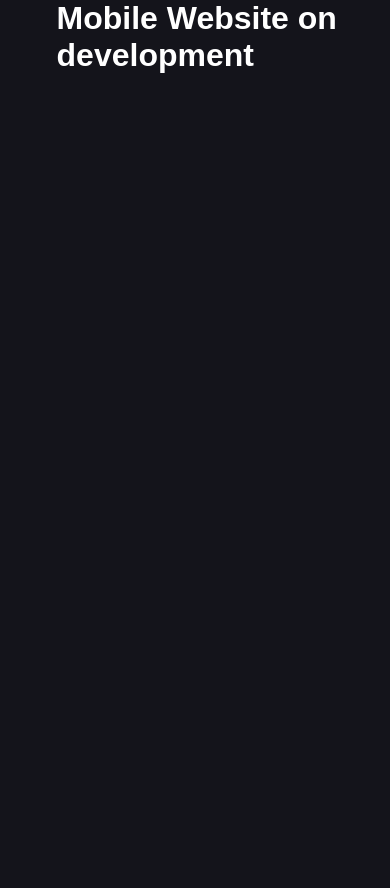
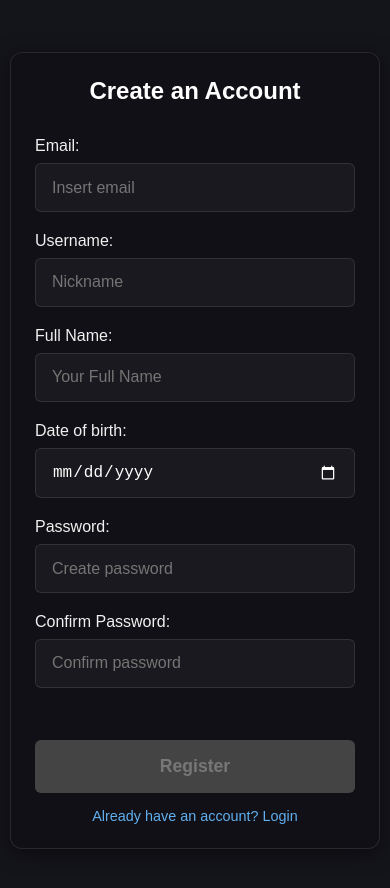
Before and after one commit to UsboKirishima/polar, a Vue app in the folder apps/frontend/: page /register in a window 390 px wide. Shown: the top 888 px of the page. Before the commit the page ends 844 px from the top, so only its background shows below. Built offline with nearby package versions, Linux system fonts and the light colour scheme; no server answers.

Commit message:
feat(frontend): resonsive the login and register pages

```diff
--- a/apps/frontend/package.json
+++ b/apps/frontend/package.json
@@ -7,7 +7,7 @@
     "node": "^20.19.0 || >=22.12.0"
   },
   "scripts": {
-    "dev": "vite",
+    "dev": "vite --host",
     "build": "run-p type-check \"build-only {@}\" --",
     "preview": "vite preview",
     "build-only": "vite build",
--- a/apps/frontend/src/App.vue
+++ b/apps/frontend/src/App.vue
@@ -37,26 +37,40 @@ const { deviceType, isMobile } = useDeviceType();
 
 <template>
     <div class="container">
-        <Sidebar />
+        <Sidebar class="sidebar" />
+
         <div class="view">
-            <div class="padding"></div>
-            <h1 v-if="isMobile">Mobile Website on development</h1>
-            <router-view v-else class="page" />
+            <router-view class="page" />
         </div>
     </div>
 </template>
 
 <style scoped>
 .container {
-    width: 100%;
-}
-
-.padding {
-    width: 100%;
+    display: grid;
+    grid-template-columns: 14.5% auto;
+    min-height: 100vh;
+    width: 100vw;
 }
 
 .view {
-    display: grid;
-    grid-template-columns: 14.5% auto;
+    padding: 1.5rem;
+}
+
+
+@media (max-width: 768px) {
+    .container {
+        grid-template-columns: 100%;
+        min-height: auto;
+    }
+
+    .sidebar {
+        display: none;
+    }
+
+    .view {
+        width: 100%;
+        padding: 0;
+    }
 }
 </style>
--- a/apps/frontend/src/components/feed/FeedPosts.vue
+++ b/apps/frontend/src/components/feed/FeedPosts.vue
@@ -21,4 +21,12 @@ div {
     width: 90%;
     margin: 0 auto;
 }
+
+
+@media (max-width: 768px) {
+    div {
+        width: 90%;
+        margin: 0 auto;
+    }
+}
 </style>
--- /dev/null
+++ b/apps/frontend/src/utils/mobile.ts
@@ -0,0 +1,6 @@
+import { useDeviceType } from "@/composables/useDeviceType";
+
+export const isMobile = () => {
+    const { deviceType, isMobile } = useDeviceType();
+    return isMobile.value;
+}
--- a/apps/frontend/src/views/Feed.vue
+++ b/apps/frontend/src/views/Feed.vue
@@ -117,6 +117,18 @@ onMounted(async () => {
 }
 
 @media (max-width: 768px) {
+    .feed-space {
+        padding: 0;
+    }
+
+    .feed-container {
+        display: flex;
+        grid-template-columns: none;
+        margin: 0 auto;
+        justify-content: center;
+        width: 100vw;
+    }
+
     .bar {
         display: none;
     }
--- a/apps/frontend/src/views/Register.vue
+++ b/apps/frontend/src/views/Register.vue
@@ -9,7 +9,7 @@ const router = useRouter()
 
 const email = ref('');
 const username = ref('');
-const dayOfBirth = ref(new Date());
+const dayOfBirth = ref('');
 const password = ref('');
 const fullname = ref('');
 const confirmPassword = ref('');
@@ -19,12 +19,19 @@ const isLoading = ref(false);
 const handleRegister = async () => {
     error.value = '';
 
-    const success = await auth.register(email.value, password.value, username.value, dayOfBirth.value, fullname.value);
+    if (password.value !== confirmPassword.value) {
+        error.value = 'Passwords do not match.';
+        return;
+    }
+
+    const dob = dayOfBirth.value ? new Date(dayOfBirth.value) : new Date();
+
+    const success = await auth.register(email.value, password.value, username.value, dob, fullname.value);
 
     if (success) {
         router.push(`/users/${auth.user?.id}`)
     } else {
-        error.value = 'Failed to register account.'
+        error.value = 'Failed to register account. Please check the information provided.';
     }
 }
 
@@ -44,7 +51,7 @@ onMounted(() => {
 <template>
     <div class="register-container">
         <form @submit.prevent="handleRegister" class="register-form">
-            <h2>Register</h2>
+            <h2>Create an Account</h2>
 
             <div class="form-group">
                 <label for="email">Email:</label>
@@ -59,8 +66,8 @@ onMounted(() => {
             </div>
 
             <div class="form-group">
-                <label for="fullname">Full name:</label>
-                <input id="fullname" type="text" v-model="fullname" @keypress="handleKeyPress" placeholder="Full Name"
+                <label for="fullname">Full Name:</label>
+                <input id="fullname" type="text" v-model="fullname" @keypress="handleKeyPress" placeholder="Your Full Name"
                     required :disabled="isLoading" />
             </div>
 
@@ -77,8 +84,8 @@ onMounted(() => {
             </div>
 
             <div class="form-group">
-                <label for="cofirm-password">Confirm Password:</label>
-                <input id="cofirm-password" type="password" v-model="confirmPassword" @keypress="handleKeyPress"
+                <label for="confirm-password">Confirm Password:</label>
+                <input id="confirm-password" type="password" v-model="confirmPassword" @keypress="handleKeyPress"
                     placeholder="Confirm password" required :disabled="isLoading" />
             </div>
 
@@ -86,11 +93,14 @@ onMounted(() => {
                 {{ error }}
             </div>
 
-            <button type="submit" :disabled="isLoading || !email || !password || !confirmPassword || !username"
+            <button type="submit"
+                :disabled="isLoading || !email || !password || !confirmPassword || !username || !fullname || !dayOfBirth || password !== confirmPassword"
                 class="register-button">
                 <span v-if="isLoading">Loading...</span>
                 <span v-else>Register</span>
             </button>
+
+            <router-link id="login" to="/login">Already have an account? Login</router-link>
         </form>
     </div>
 </template>
@@ -100,90 +110,136 @@ onMounted(() => {
     display: flex;
     justify-content: center;
     align-items: center;
-    min-height: 80vh;
+    min-height: 100vh;
     padding: 20px;
+    box-sizing: border-box;
 }
 
 .register-form {
+    width: 90%;
+    max-width: 450px;
     background: #0000002f;
-    padding: 2rem;
-    border-radius: 8px;
-    box-shadow: 0 2px 10px rgba(0, 0, 0, 0.1);
-    width: 100%;
-    max-width: 400px;
+    backdrop-filter: blur(8px);
+    -webkit-backdrop-filter: blur(8px);
+    padding: 2.5rem;
+    border-radius: 12px;
+    box-shadow: 0 4px 20px rgba(0, 0, 0, 0.5);
+    border: 1px solid rgba(255, 255, 255, 0.1);
 }
 
 h2 {
     text-align: center;
-    margin-bottom: 1.5rem;
+    margin-bottom: 2rem;
+    color: #fff;
+    font-size: 1.8rem;
 }
 
 .form-group {
-    margin-bottom: 1rem;
-}
-
-.forgot_pwd {
-    text-decoration: none;
-    margin: 2% 0;
-    color: #f5f5f557;
+    margin-bottom: 1.25rem;
 }
 
 label {
     display: block;
     margin-bottom: 0.5rem;
     font-weight: 500;
+    color: #f0f0f0;
 }
 
 input {
     width: 100%;
-    padding: 0.75rem;
-    border: 1px solid #f0f0f00a;
-    border-radius: 4px;
+    padding: 0.9rem 1rem;
+    border: 1px solid #ffffff1a;
+    border-radius: 6px;
     font-size: 1rem;
-    color: inherit;
+    color: #fff;
     box-sizing: border-box;
-    background: #f0f0f00a;
+    background: #ffffff0a;
+    transition: border-color 0.2s, background-color 0.2s;
+}
+
+input[type="date"] {
+    color-scheme: dark;
 }
 
 input:focus {
     outline: none;
-    border-color: #f0f0f065;
-    box-shadow: 0 0 0 2px rgba(0, 123, 255, 0.25);
+    border-color: #61afef;
+    background: #ffffff12;
 }
 
 input:disabled {
-    background-color: #f5f5f5;
+    background-color: #333;
     cursor: not-allowed;
+    color: #aaa;
 }
 
 .error-message {
-    background-color: #66101038;
-    color: #c33;
-    padding: 0.75rem;
-    border-radius: 4px;
-    margin-top: 1rem;
+    background-color: #ff000030;
+    color: #ff6666;
+    padding: 1rem;
+    border-radius: 6px;
+    margin-top: 1.5rem;
+    text-align: center;
 }
 
 .register-button {
     width: 100%;
-    padding: 0.75rem;
-    background-color: #f0f0f018;
-    color: white;
+    padding: 1rem;
+    background-color: #61afef;
+    color: #1a1a1a;
     border: none;
-    border-radius: 4px;
-    font-size: 1rem;
-    font-weight: 500;
+    border-radius: 6px;
+    font-size: 1.1rem;
+    font-weight: bold;
     cursor: pointer;
-    margin-top: 1rem;
-    transition: background-color 0.2s;
+    margin-top: 2rem;
+    transition: background-color 0.2s, box-shadow 0.2s;
+    margin-bottom: 15px;
+    box-shadow: 0 2px 10px rgba(97, 175, 239, 0.4);
 }
 
 .register-button:hover:not(:disabled) {
-    background-color: #f0f0f031;
+    background-color: #79c0ff;
+    box-shadow: 0 4px 15px rgba(97, 175, 239, 0.6);
 }
 
 .register-button:disabled {
-    background-color: #f0f0f007;
+    background-color: #444;
+    color: #777;
     cursor: not-allowed;
+    box-shadow: none;
+}
+
+#login {
+    display: block;
+    text-align: center;
+    font-size: 0.9rem;
+    color: #61afef;
+    text-decoration: none;
+    transition: color 0.2s;
+}
+
+#login:hover {
+    text-decoration: underline;
+    color: #79c0ff;
+}
+
+@media (max-width: 600px) {
+    .register-container {
+        padding: 10px;
+        min-height: 100vh;
+        align-items: flex-start;
+    }
+
+    .register-form {
+        width: 100%;
+        padding: 1.5rem;
+        margin-top: 5vh;
+        margin-bottom: 5vh;
+    }
+
+    h2 {
+        font-size: 1.5rem;
+    }
 }
 </style>
```
Also changed, not shown: apps/frontend/src/views/Login.vue (+82 -34 lines).
